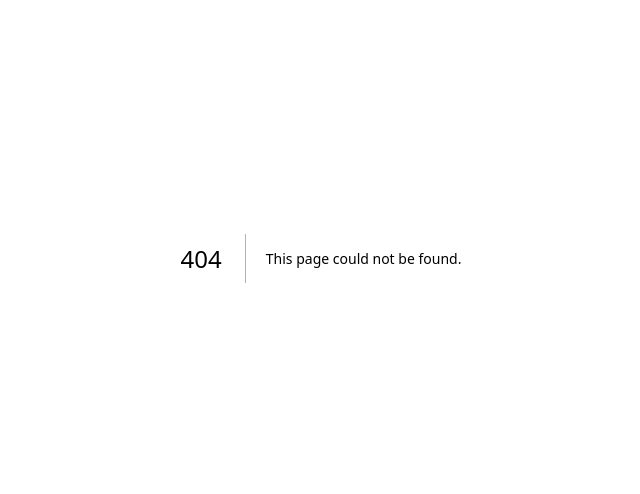
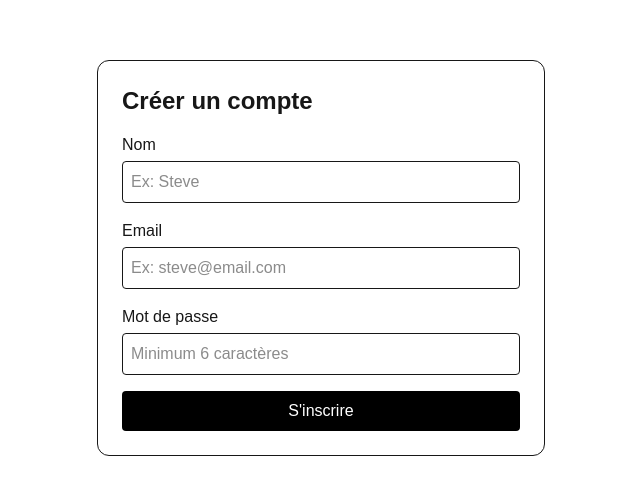
Before and after one commit to steveyambo/nexts-js-auth, a Next.js app: page /register in a window 1280 px wide. Before the commit this address had no page. Shown: the part 142-636 px from the top of the page, without its empty margins (319-959 px from the left). Built offline with nearby package versions, Linux system fonts and the light colour scheme.

Commit message:
Create register form UI

```diff
--- /dev/null
+++ b/app/register/page.tsx
@@ -0,0 +1,68 @@
+"use client";
+
+import { useState } from "react";
+
+export default function RegisterPage() {
+  const [name, setName] = useState("");
+  const [email, setEmail] = useState("");
+  const [password, setPassword] = useState("");
+
+  function handleSubmit(e: React.FormEvent) {
+    e.preventDefault();
+
+    console.log("Name:", name);
+    console.log("Email:", email);
+    console.log("Password:", password);
+  }
+
+  return (
+    <main className="min-h-screen flex items-center justify-center">
+      <form
+        onSubmit={handleSubmit}
+        className="border rounded-xl p-6 w-full max-w-md space-y-4"
+      >
+        <h1 className="text-2xl font-bold">Créer un compte</h1>
+
+        <div className="space-y-1">
+          <label className="block font-medium">Nom</label>
+          <input
+            type="text"
+            placeholder="Ex: Steve"
+            className="w-full border rounded p-2"
+            value={name}
+            onChange={(e) => setName(e.target.value)}
+          />
+        </div>
+
+        <div className="space-y-1">
+          <label className="block font-medium">Email</label>
+          <input
+            type="email"
+            placeholder="Ex: steve@email.com"
+            className="w-full border rounded p-2"
+            value={email}
+            onChange={(e) => setEmail(e.target.value)}
+          />
+        </div>
+
+        <div className="space-y-1">
+          <label className="block font-medium">Mot de passe</label>
+          <input
+            type="password"
+            placeholder="Minimum 6 caractères"
+            className="w-full border rounded p-2"
+            value={password}
+            onChange={(e) => setPassword(e.target.value)}
+          />
+        </div>
+
+        <button
+          type="submit"
+          className="w-full bg-black text-white rounded p-2"
+        >
+          S'inscrire
+        </button>
+      </form>
+    </main>
+  );
+}
```
